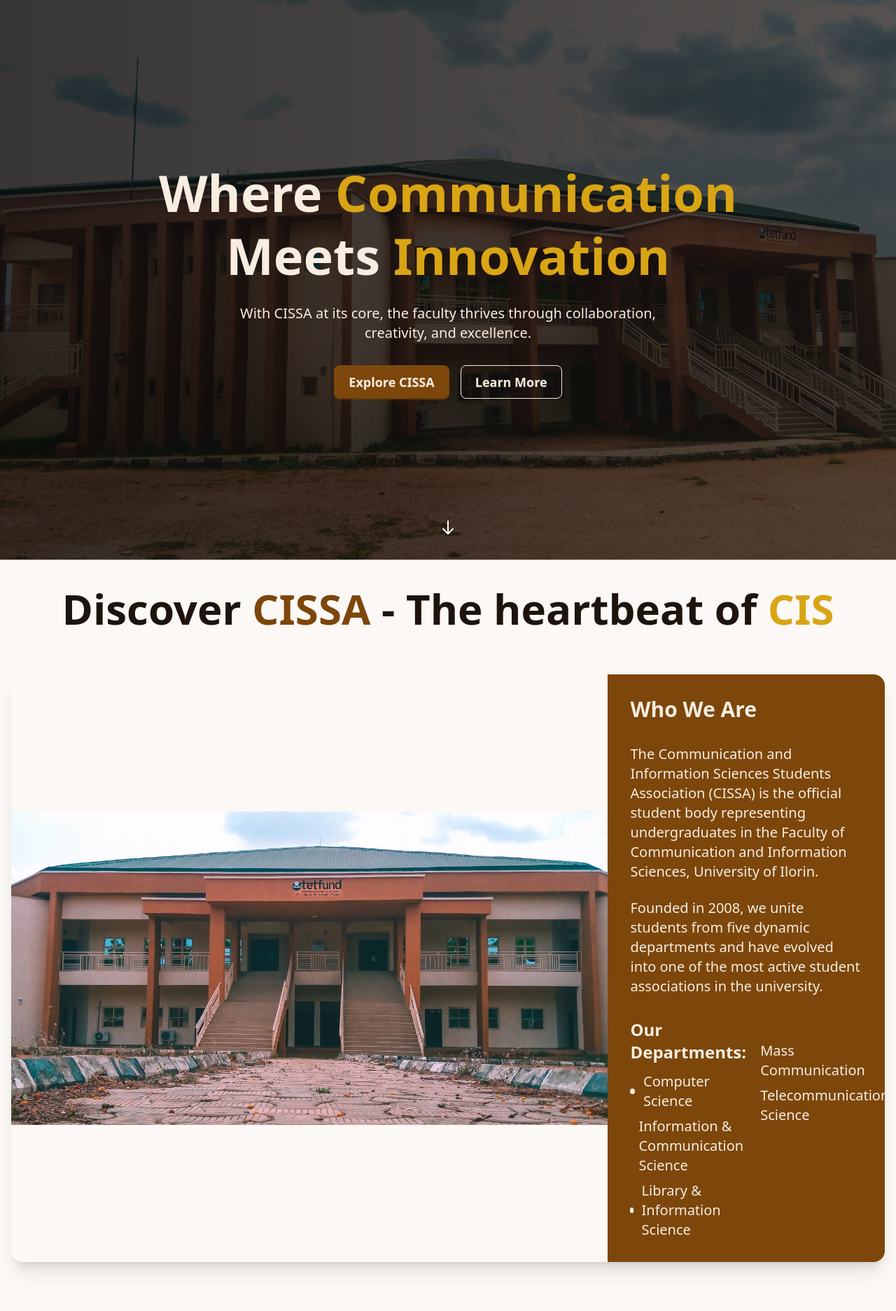
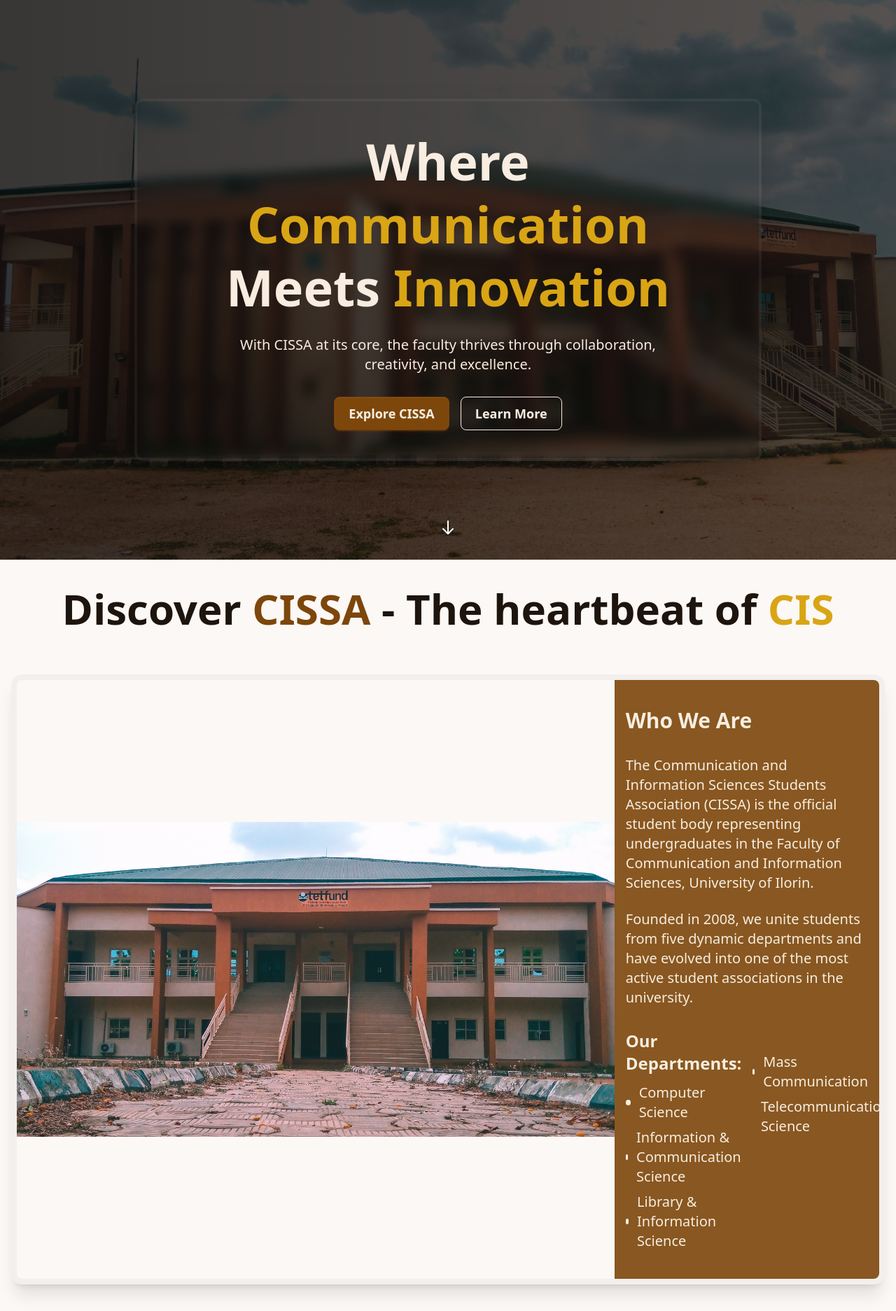
Before and after one commit to cissaunilorin/cissa-paragon-website-frontend, a Next.js app: page / in a window 1280 px wide. Shown: the top 1874 px of the page at 70% size. Built offline with nearby package versions, Linux system fonts and the light colour scheme.

Commit message:
fix: enhance About, Hero, and Statistics components with improved styling and layout adjustments

```diff
--- a/src/components/Home/About.tsx
+++ b/src/components/Home/About.tsx
@@ -13,7 +13,7 @@ export default function About() {
                 </div>
 
                 <div className="mx-auto">
-                    <div className="card card-xl lg:card-side shadow-xl overflow-hidden mb-8">
+                    <div className="card card-xl lg:card-side shadow-xl overflow-hidden mb-8 border-8 border-base-200/80">
                         <figure>
                             <Image
                                 src="/assets/ov-2.png"
@@ -23,7 +23,7 @@ export default function About() {
                                 className="object-contain w-full h-full"
                             />
                         </figure>
-                        <div className="card-body bg-primary text-primary-content p-8 lg:w-1/2">
+                        <div className="card-body bg-primary/90 text-primary-content border-base-100 px-4 lg:w-1/2">
                             <h3 className="card-title font-bold text-3xl mb-6">
                                 Who We Are
                             </h3>
--- a/src/components/Home/Hero.tsx
+++ b/src/components/Home/Hero.tsx
@@ -9,7 +9,7 @@ export default function Hero() {
         >
             <div className="hero-overlay bg-gradient-to-r from-black/60 to-black/40"></div>
             <div className="hero-content text-neutral-content text-center">
-                <div className="max-w-4xl">
+                <div className="max-w-4xl backdrop-blur-sm border-4 border-base-100/5 p-6 md:p-10 rounded-xl shadow-2xl">
                     <h1 className="mb-6 text-3xl sm:text-5xl md:text-7xl font-bold leading-tight whitespace-normal break-words">
                         Where{" "}
                         <span className="text-secondary">Communication</span>{" "}
--- a/src/components/Home/Statistics.tsx
+++ b/src/components/Home/Statistics.tsx
@@ -79,7 +79,7 @@ export default function Statistics() {
     return (
         <div ref={sectionRef} className="pb-16 bg-base-100">
             <div className="container mx-auto px-4">
-                <div className="stats stats-vertical lg:stats-horizontal shadow-lg w-full">
+                <div className="stats stats-vertical lg:stats-horizontal shadow-lg w-full bg-base-200/70">
                     {stats.map((stat, index) => {
                         const count = counts[index];
                         const formattedCount = stat.value === 1250 ? count.toLocaleString() : count.toString();
```
